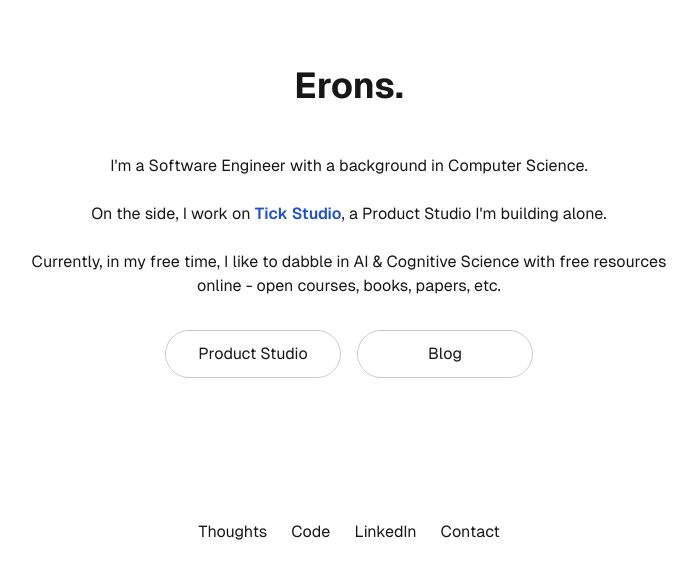
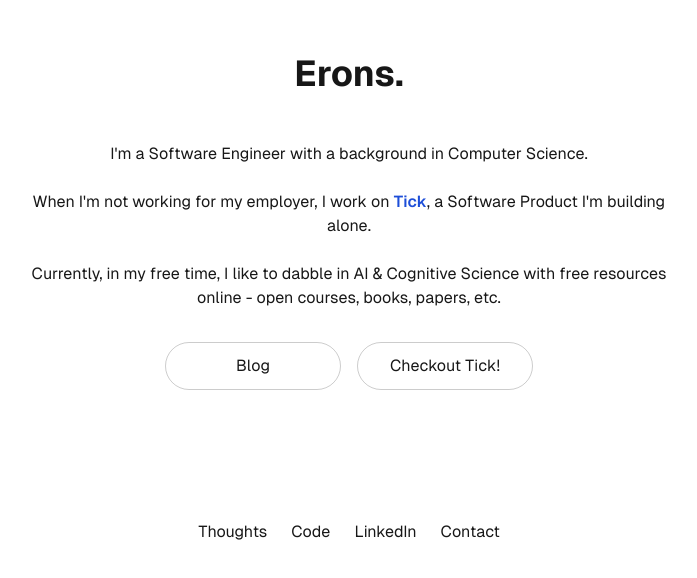
Before and after one commit to Eronmmer/erons.xyz, a Next.js app: page / in a window 1280 px wide. Shown: the part 178-756 px from the top of the page, without its empty margins (291-988 px from the left). Built offline with nearby package versions, Linux system fonts and the light colour scheme.

Commit message:
update tick

```diff
--- a/app/page.tsx
+++ b/app/page.tsx
@@ -4,7 +4,7 @@ const buttonClass =
 	"rounded-full border border-solid border-black/[.2] transition-colors flex items-center justify-center hover:bg-[#f2f2f2] hover:border-transparent text-sm sm:text-base h-10 sm:h-12 px-4 sm:px-5 sm:min-w-44";
 
 const BLOG_URL = "https://blog.erons.xyz";
-const TICK_STUDIO_URL = "https://tickstudio.io";
+const TICK_URL = "https://tickhq.com";
 
 export default function Home() {
 	return (
@@ -19,16 +19,16 @@ export default function Home() {
 							Science.{" "}
 						</p>
 						<p>
-							On the side, I work on{" "}
+							When I&apos;m not working for my employer, I work on{" "}
 							<a
-								href={TICK_STUDIO_URL}
+								href={TICK_URL}
 								target="_blank"
 								rel="noopener noreferrer"
 								className="text-blue-700 font-semibold hover:underline hover:underline-offset-2"
 							>
-								Tick Studio
+								Tick
 							</a>
-							, a Product Studio I&apos;m building alone.
+							, a Software Product I&apos;m building alone.
 						</p>
 						<p>
 							Currently, in my free time, I like to dabble in AI & Cognitive
@@ -41,19 +41,19 @@ export default function Home() {
 				<div className="flex gap-4 items-center justify-center w-full">
 					<a
 						className={buttonClass}
-						href={TICK_STUDIO_URL}
-						target="_blank"
-						rel="noopener noreferrer"
-					>
-						Product Studio
-					</a>
-					<a
-						className={buttonClass}
 						href={BLOG_URL}
 						target="_blank"
 						rel="noopener noreferrer"
 					>
 						Blog
+					</a>
+					<a
+						className={buttonClass}
+						href={TICK_URL}
+						target="_blank"
+						rel="noopener noreferrer"
+					>
+						Checkout Tick!
 					</a>
 				</div>
 			</main>
```
